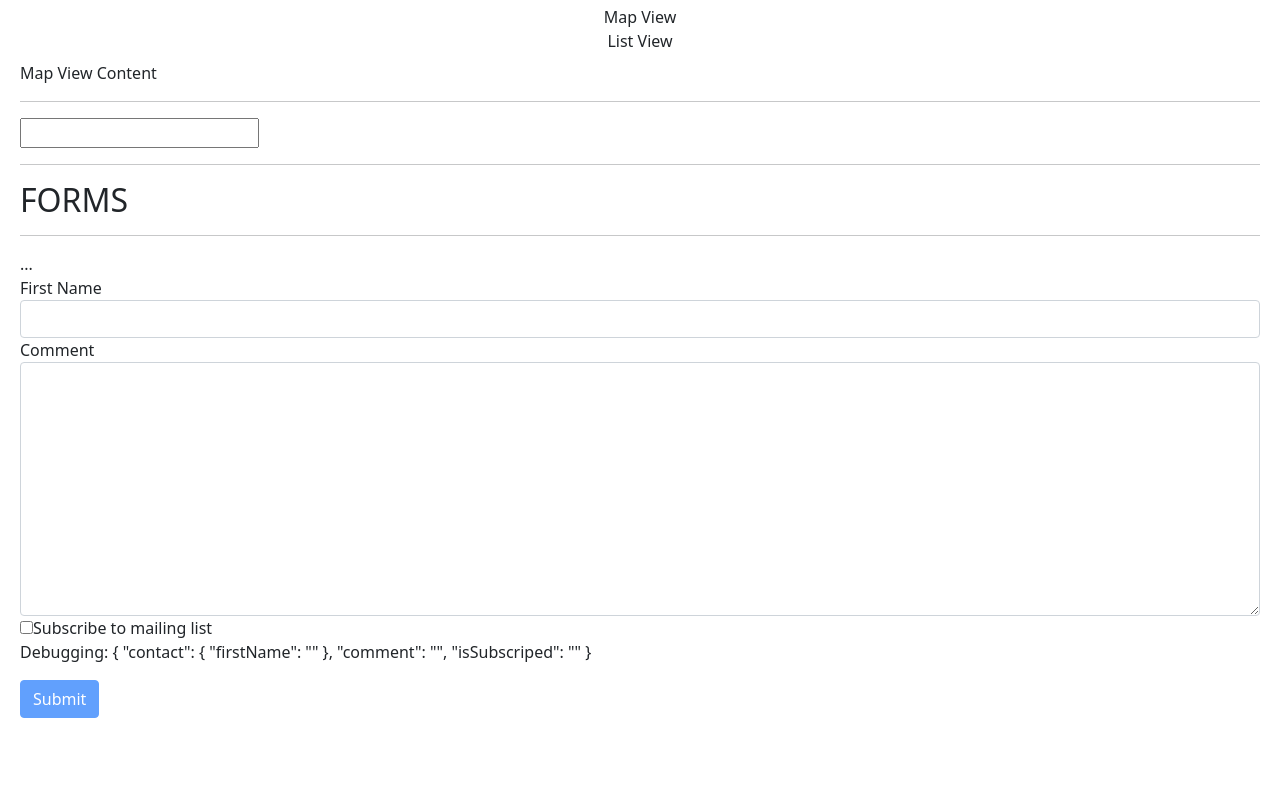
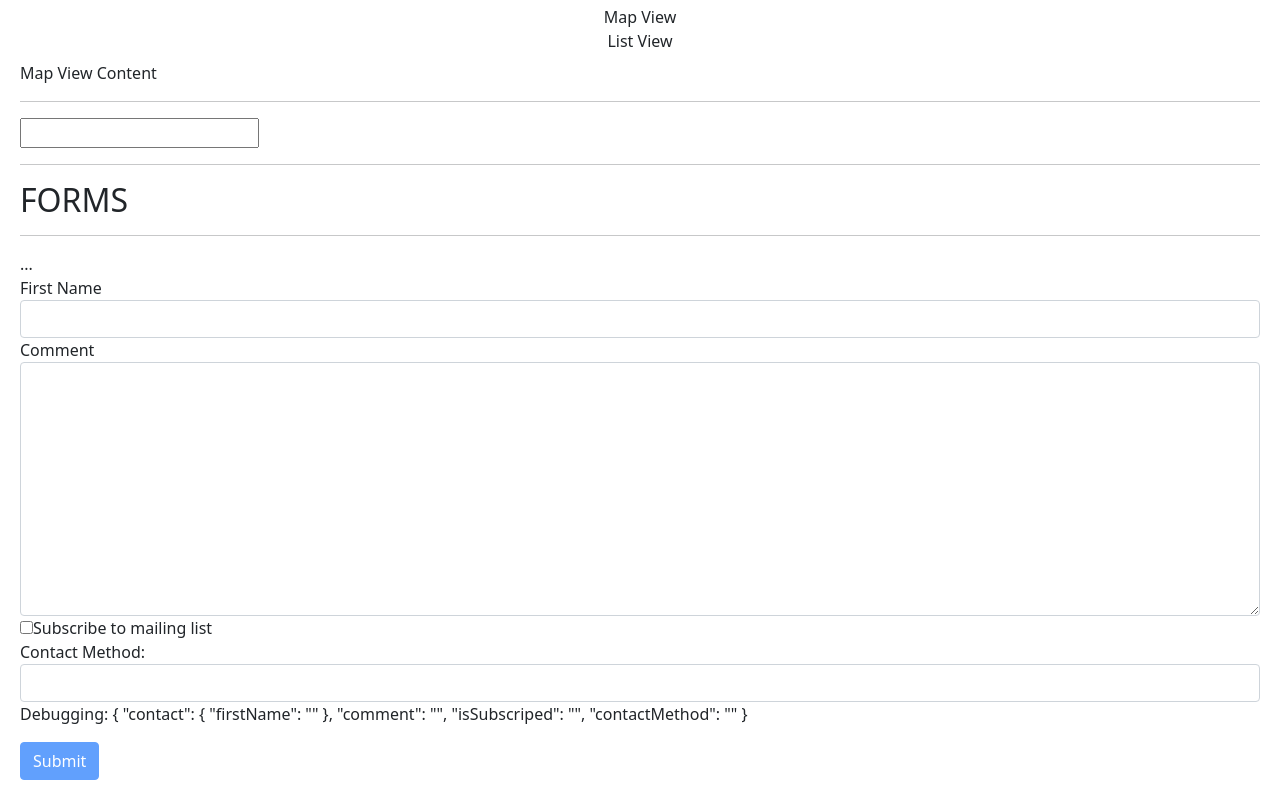
Before and after one commit to holhar/getting2know-angular, an Angular app: page / in a window 1280 px wide. Shown: the part 1475-2275 px from the top of the page. Before the commit the page ends 2213 px from the top, so only its background shows below. Built offline with nearby package versions, Linux system fonts and the light colour scheme.

Commit message:
Working with drop-down lists

```diff
--- a/src/app/contact-form/contact-form.component.html
+++ b/src/app/contact-form/contact-form.component.html
@@ -48,6 +48,12 @@
             <input type="checkbox" ngModel name="isSubscriped">Subscribe to mailing list
         </label>
     </div>
+    <div class="form-group">
+        <label for="contactMethod">Contact Method:</label>
+        <select ngModel name="contactMethod" id="contactMethod" class="form-control">
+            <option *ngFor="let method of contactMethods" [value]="method.id">{{ method.name }}</option>
+        </select>
+    </div>
     <p>
         Debugging: {{ f.value | json }}
     </p>
--- a/src/app/contact-form/contact-form.component.ts
+++ b/src/app/contact-form/contact-form.component.ts
@@ -7,6 +7,11 @@
   styleUrls: ['./contact-form.component.css']
 })
 export class ContactFormComponent {
+  contactMethods = [
+    { id: 1, name: 'Email' },
+    { id: 2, name: 'Phone' }
+  ]
+
   log(x: NgModel) {
     console.log(x);
   }
```
